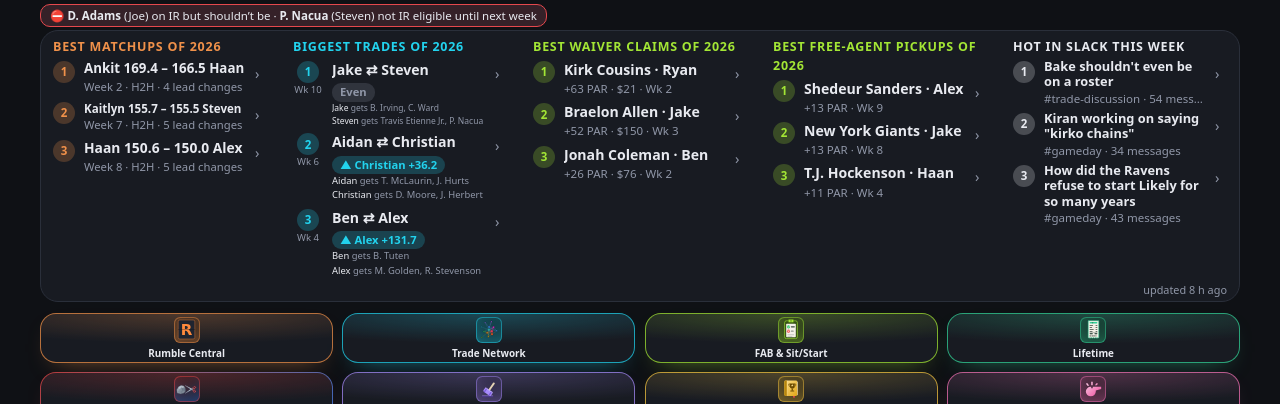
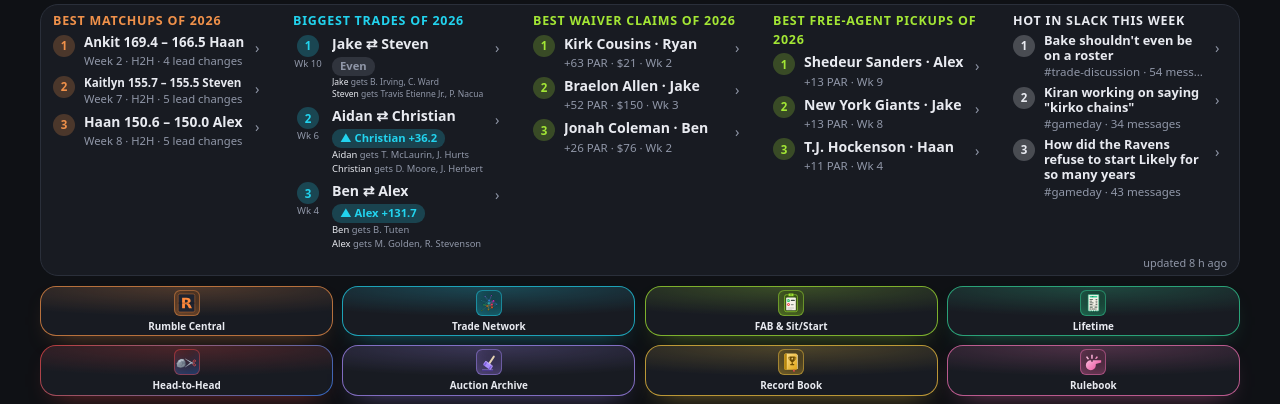
Before and after one commit to namkurd/namkurd.github.io, a plain HTML site: page index.html in a window 1280 px wide. Shown: the part 123-527 px from the top of the page. Drawn offline with Linux system fonts and the light colour scheme.

Commit message:
Home IR: separate lines for an infraction and a warning; hide a check older than the latest week turnover
Co-Authored-By: Claude Sonnet 5.5 <noreply@anthropic.com>
Claude-Session: https://claude.ai/code/session_0133Q81XgGCJV4YDC2E9yCdh

```diff
--- a/index.html
+++ b/index.html
@@ -35,7 +35,7 @@
   .tile.wide .wb { display: flex; flex-direction: column; min-width: 0; }
   /* IR eligibility status (from FAB's IR check) */
   .ir { display: inline-block; width: auto; max-width: 100%; margin: 0 0 5px; padding: 2px 9px; border: 1px solid var(--dtf-border); border-radius: 10px; background: var(--dtf-panel); color: var(--dtf-text); font: inherit; font-size: .72rem; text-align: left; cursor: pointer; -webkit-tap-highlight-color: transparent; }
-  .ir[hidden] { display: none; }
+  .ir[hidden] { display: none; } #ir:not([hidden]), #ir2:not([hidden]) { display: block; width: fit-content; }
   .ir .tx { display: block; max-width: 100%; overflow: hidden; text-overflow: ellipsis; white-space: nowrap; } .ir.open .tx { white-space: normal; }
   .ir.bad { border-color: #e5484d; background: color-mix(in srgb, #e5484d 14%, var(--dtf-panel)); } .ir.warn { border-color: #e0a23a; background: color-mix(in srgb, #e0a23a 12%, var(--dtf-panel)); }
   .ir b { font-weight: 700; } .ir .dim { color: var(--dtf-dim); }
@@ -157,6 +157,7 @@
 <div class="top"><h1 class="home">Rumble Hub</h1><button class="me ask" id="me" type="button" aria-label="Who are you?">Who are you?</button></div>
 <div class="next" id="next" hidden></div>
 <button class="ir" id="ir" type="button" hidden></button>
+  <button class="ir warn" id="ir2" type="button" hidden></button>
 <section class="feed" id="feed" aria-label="This season at a glance" hidden>
   <div class="tabs" id="tabs" role="tablist"></div>
   <div class="panels" id="panels"></div>
@@ -220,15 +221,21 @@
   }
 
   // ---- IR eligibility check (computed from FAB-Management's ir_check.py by the hourly feed job)
-  function paintIR(ir) {
-    var b = $('ir'); if (!ir || !ir.week) { b.hidden = true; return; }
-    var v = ir.violations || [], k = ir.blocked || [], who = function (r) { return '<b>' + esc(r.player) + '</b> (' + esc(r.m) + ')'; }, html, cls = '';
-    // player first, then the manager; the "not IR eligible until next week" ending appears once, after the last name
-    if (v.length) { cls = 'bad'; html = '⛔ ' + v.map(who).join(', ') + ' on IR but shouldn’t be' + (k.length ? ' · ' + k.map(who).join(', ') + ' not IR eligible until next week' : ''); }
-    else if (k.length) { cls = 'warn'; html = '🟡 ' + k.map(who).join(', ') + ' not IR eligible until next week'; }
-    else html = '✅ <b>IR check · Wk ' + ir.week + '</b> <span class="dim">· all clear</span>';
-    b.title = 'IR check · Week ' + ir.week; b.className = 'ir ' + cls; b.innerHTML = '<span class="tx">' + html + '</span>'; b.hidden = false;
+  function paintIR(ir, gen) {
+    var b = $('ir'), b2 = $('ir2'); b.hidden = true; b2.hidden = true;
+    if (!ir || !ir.week) return;
+    // The IR week turns over on Tuesday 05:00 UTC. A check made before the latest turnover describes last week, so say nothing until the next one lands.
+    var now = new Date(), cut = new Date(Date.UTC(now.getUTCFullYear(), now.getUTCMonth(), now.getUTCDate(), 5)); cut.setUTCDate(cut.getUTCDate() - ((cut.getUTCDay() + 5) % 7));
+    if (cut > now) cut.setUTCDate(cut.getUTCDate() - 7);
+    if (gen && new Date(gen) < cut) return;
+    var v = ir.violations || [], k = ir.blocked || [], who = function (r) { return '<b>' + esc(r.player) + '</b> (' + esc(r.m) + ')'; };
+    function show(el, cls, html, title) { el.className = 'ir ' + cls; el.title = title; el.innerHTML = '<span class="tx">' + html + '</span>'; el.hidden = false; }
+    // two separate lines: a rule being broken right now, and a heads-up about a player who cannot go on IR yet
+    if (v.length) show(b, 'bad', '⛔ ' + v.map(who).join(', ') + ' on IR but shouldn’t be', 'IR violation · Week ' + ir.week);
+    if (k.length) show(v.length ? b2 : b, 'warn', '🟡 ' + k.map(who).join(', ') + ' not IR eligible until next week', 'IR warning · Week ' + ir.week);
+    if (!v.length && !k.length) show(b, '', '✅ <b>IR check · Wk ' + ir.week + '</b> <span class="dim">· all clear</span>', 'IR check · Week ' + ir.week);
   }
+  $('ir2').addEventListener('click', function () { this.classList.toggle('open'); });
   $('ir').addEventListener('click', function () { this.classList.toggle('open'); });
 
   // ---- the line under the title: you, your standing, and the next key date (from the Sleeper league settings)
@@ -337,7 +344,7 @@
     if (slack && slack.topics && slack.topics.length && (Date.now() - Date.parse(slack.generatedAt)) < 10 * 864e5) {
       sections.push({ id: 'slack', items: slack.topics.map(function (t, i) { return { rank: i + 1, title: t.title, sub: '#' + t.channel + ' · ' + t.messages + ' messages', href: t.href }; }) });
     }
-    if (feed) paintIR(feed.ir);
+    if (feed) paintIR(feed.ir, feed.generatedAt);
     if (!sections.length) return;
     var year = feed ? feed.season : '', want = ls('dtf.homeTab'), on = sections.some(function (s) { return s.id === want; }) ? want : sections[0].id;
     $('tabs').innerHTML = sections.map(function (s) { return '<button role="tab" data-id="' + s.id + '" aria-selected="' + (s.id === on) + '">' + META[s.id].tab + '</button>'; }).join('');
--- a/sw.js
+++ b/sw.js
@@ -1,6 +1,6 @@
 // Rumble Hub service worker (scope "/"). Network-first everywhere so data is never stale.
 // Bump V on every change to the shell.
-const V = 42, SHELL = 'dtf-shell-v' + V, PAGES = 'dtf-pages-v' + V, DATA = 'dtf-data-v' + V;
+const V = 43, SHELL = 'dtf-shell-v' + V, PAGES = 'dtf-pages-v' + V, DATA = 'dtf-data-v' + V;
 const PRECACHE = ['/', '/offline.html', '/404.html', '/tools.json', '/manifest.webmanifest', '/shell/nav.js',
   '/shell/tokens.css', '/shell/icons/tools/rumbles.svg', '/shell/icons/tools/recordbook.svg', '/shell/icons/tools/h2h.svg', '/shell/icons/tools/lifetime.svg', '/shell/icons/tools/trades.svg', '/shell/icons/tools/fab.svg', '/shell/icons/tools/auction.svg', '/shell/icons/tools/rulebook.svg', '/shell/icons/icon-192.png', '/shell/icons/icon-512.png', '/shell/icons/favicon.svg'];
 const MAX_BYTES = 4 * 1024 * 1024;   // FAB's data.json is ~1.7MB; a data file bigger than this is not kept offline
```
